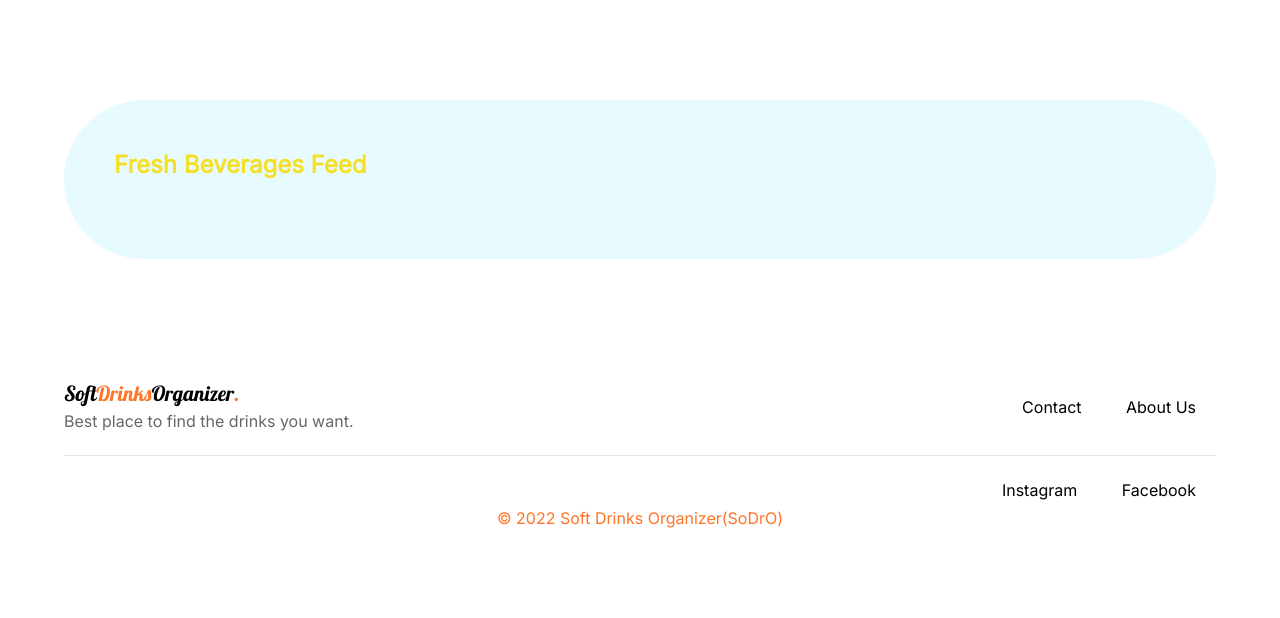
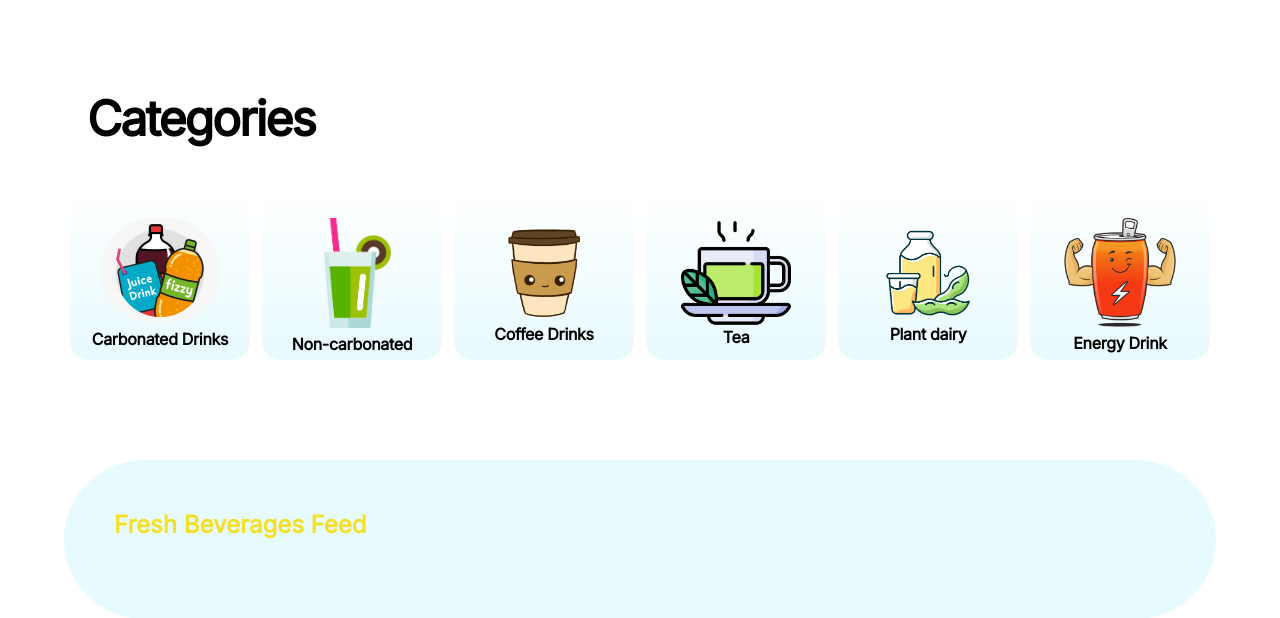
Before and after one commit to IonutTabalae/Soft-Drinks-Organizer, a PHP site: page /SoDrO/ in a window 1280 px wide. Shown: the part 87-705 px from the top of the page. Before the commit the page ends 615 px from the top, so only its background shows below. Run offline with PHP 8.4, Linux system fonts and the light colour scheme; data that the repository does not hold is empty.

Commit message:
category in homepage, homepage design

```diff
--- a/SoDrO/css/index.css
+++ b/SoDrO/css/index.css
@@ -24,6 +24,40 @@ body {
   margin: 20px;
   box-sizing: border-box;
   box-shadow: rgba(0, 0, 0, 0.1) 0px 10px 50px;
+}
+
+.categories {
+  width: 100%;
+  height: auto;
+  display: flex;
+  flex-direction: row;
+  justify-content: space-around;
+  flex-flow: wrap;
+}
+
+.category img {
+  max-width: 120px;
+  max-height: 110px;
+  padding-top:30px;
+}
+
+.category {
+  width: 180px;
+  height: 172px;
+  background: linear-gradient(white, #E7FAFE);
+
+  border-radius: 20px;
+  text-align: center;
+  box-sizing: border-box;
+}
+
+.category p {
+  font-family: 'Inter';
+  font-style: normal;
+  font-weight: 600;
+  font-size: 16px;
+  line-height: 25px;
+  letter-spacing: -0.02em;
 }
 
 #tag {
--- a/SoDrO/includes/filters.inc.php
+++ b/SoDrO/includes/filters.inc.php
@@ -1,5 +1,4 @@
-
- <?php
+<?php
 if(isset($_GET['category'])){
         $url = basename($_SERVER['REQUEST_URI']);
         $url_components = parse_url($url);
--- a/SoDrO/index.php
+++ b/SoDrO/index.php
@@ -42,6 +42,33 @@
           </div>
         <?php endforeach;?>
       </div>
+      <h2 style="font-weight: 600; font-size: 48px;line-height: 58px; letter-spacing: -0.04em; margin-top:90px; margin-bottom:40px; margin-left: 2%;">Categories</h2>
+      <div class="categories">
+        <div class="category"><a style="all: inherit; cursor: pointer;"href="drinks-catalog.php?category=carbonated-drink">
+          <img src="images/categories/carbonated-drink.png" alt="carbonated-drink-img">
+          <p>Carbonated Drinks</p>
+        </a></div>
+        <div class="category"><a style="all: inherit; cursor: pointer;"href="drinks-catalog.php?category=non-carbonated-drink">
+          <img src="images/categories/non-carbonated-drink.png" alt="non-carbonated-drink-img">
+          <p>Non-carbonated</p>
+        </a></div>
+        <div class="category"><a style="all: inherit; cursor: pointer;"href="drinks-catalog.php?category=coffee">
+          <img src="images/categories/coffee.png" alt="coffee-img">
+          <p style="line-height:5px;">Coffee Drinks</p>
+        </a></div>
+        <div class="category"><a style="all: inherit; cursor: pointer;"href="drinks-catalog.php?category=tea">
+          <img src="images/categories/tea.png" alt="tea-img">
+          <p style="line-height: 10px">Tea</p>
+        </a></div>
+        <div class="category"><a style="all: inherit; cursor: pointer;"href="drinks-catalog.php?category=plant-milk">
+          <img src="images/categories/plant-milk.png" alt="plant--img">
+          <p style="line-height: 5px;">Plant dairy</p>
+        </a></div>
+        <div class="category"><a style="all: inherit; cursor: pointer;"href="drinks-catalog.php?category=energy-drink">
+          <img src="images/categories/energy-drink.png" alt="energy-img">
+          <p>Energy Drink</p>
+        </a></div>
+      </div>
 
       <div class="rss">
         <h2>Fresh Beverages Feed</h2>
```
Also changed, not shown: SoDrO/product-page.php (+20 -23 lines), SoDrO/favicon.ico (added), SoDrO/images/categories/carbonated-drink.png (added), SoDrO/images/categories/coffee.png (added), SoDrO/images/categories/dairy.png (added), SoDrO/images/categories/energy-drink.png (added), SoDrO/images/categories/milk.png (added), SoDrO/images/categories/non-alcoholic-beer.png (added), SoDrO/images/categories/non-carbonated-drink.png (added), SoDrO/images/categories/plant-milk.png (added), SoDrO/images/categories/tea.png (added), SoDrO/images/categories/waters.png (added), SoDrO/includes/addCart.inc.php (line endings or trailing spaces), SoDrO/javascriptFiles/support.js (line endings or trailing spaces), 1 more files.
